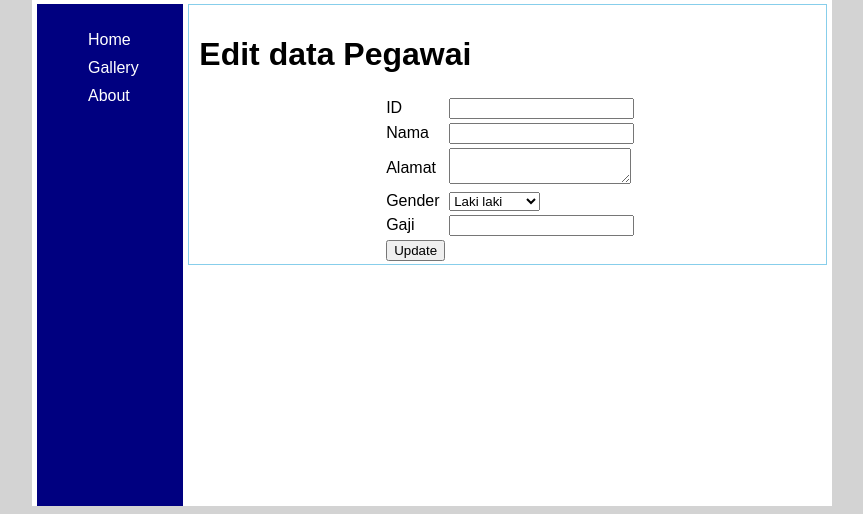
After one commit to yuanfatikaa/web-app, a Laravel app: page /employe/edit/1 in a window 1280 px wide. The commit adds this page. Shown: the part 316-830 px from the top of the page, without its empty margins (208-1071 px from the left). Run offline with Laravel 12, Linux system fonts and the light colour scheme; data that the repository does not hold is empty.

Commit message:
[ADD] menambahkan tugas CRUD

```diff
--- a/app/Http/Controllers/EmployeController.php
+++ b/app/Http/Controllers/EmployeController.php
@@ -37,6 +37,13 @@ class EmployeController extends Controller
         return redirect('/employe');
     }
 
+    public function show($id)
+    {
+        $data['judul'] = 'Edit data Pegawai';
+        $data['employe'] = Employe::find($id);
+        return view('edit_data', $data);
+    }
+
     public function edit($id)
     {
         $data['judul'] = 'Edit data Pegawai';
@@ -46,21 +53,31 @@ class EmployeController extends Controller
 
     public function update(Request $request, $id)
     {
+        // update data berdasarkan id
         $employe = Employe::find($id);
+
+        // ambil data dari form edit
         $employe->nama = $request->nama;
         $employe->alamat = $request->alamat;
         $employe->gender = $request->gender;
         $employe->gaji = $request->gaji;
+
+        // ubah data dalam database
         $employe->save();
 
+        // kembali ke tabel utama
         return redirect('/employe');
     }
 
     public function destroy($id)
     {
+        // cari data yang akan di hapus
         $employe = Employe::find($id);
+
+        // hapus data dari database
         $employe->delete();
 
+        // kembali ke tabel utama
         return redirect('/employe');
     }
 }
--- /dev/null
+++ b/resources/views/edit_data.blade.php
@@ -0,0 +1,42 @@
+@extends('dashboard')
+@section('content')
+<h1>{{$judul}}</h1>
+<form method="post" action="/employe/{{$employe->id}}">
+@method('put')
+@csrf
+<table border="0" align="center">
+<tr>
+        <td>ID</td>
+        <td><input type="text" name="id" value="{{$employe->id}}"></td>
+    </tr>
+    <tr>
+        <td>Nama</td>
+        <td><input type="text" name="nama" value="{{$employe->nama}}"></td>
+    </tr>
+    <tr>
+        <td>Alamat</td>
+        <td><textarea name="alamat" rows="2">{{$employe->alamat}}</textarea></td>
+    </tr>
+    <tr>
+        <td>Gender</td>
+        <td>
+            <select name="gender">
+                <option value="L" {{$employe->gender === 'L' ? 'selected' : ''}}>Laki
+laki</option>
+                <option value="P" {{$employe->gender === 'P' ? 'selected' :
+''}}>Perempuan</option>
+            </select>
+        </td>
+    </tr>
+    <tr>
+        <td>Gaji</td>
+        <td><input type="text" name="gaji" value="{{$employe->gaji}}"></td>
+    </tr>
+    <tr>
+        <td>
+            <button type="submit">Update</button>
+        </td>
+    </tr>
+</table>
+</form>
+@endsection
--- a/routes/web.php
+++ b/routes/web.php
@@ -32,3 +32,6 @@ Route::get('/daftar/mahasiswa', [MahasiswaController::class, 'index']);
 Route::get('/employe',[EmployeController::class, 'index']);
 Route::get('/employe/create',[EmployeController::class, 'create']);
 Route::post('/employe/store',[EmployeController::class, 'store']);
+Route::get('/employe/edit/{employe}',[EmployeController::class, 'show']);
+Route::put('/employe/{employe}',[EmployeController::class, 'update']);
+Route::delete('/employe/{employe}',[EmployeController::class, 'destroy']);
```
Also changed, not shown: app/Http/Controllers/AdminComtroller.php (added, +65 -0 lines), resources/views/tampil_data.blade.php (+6 -1 lines).
